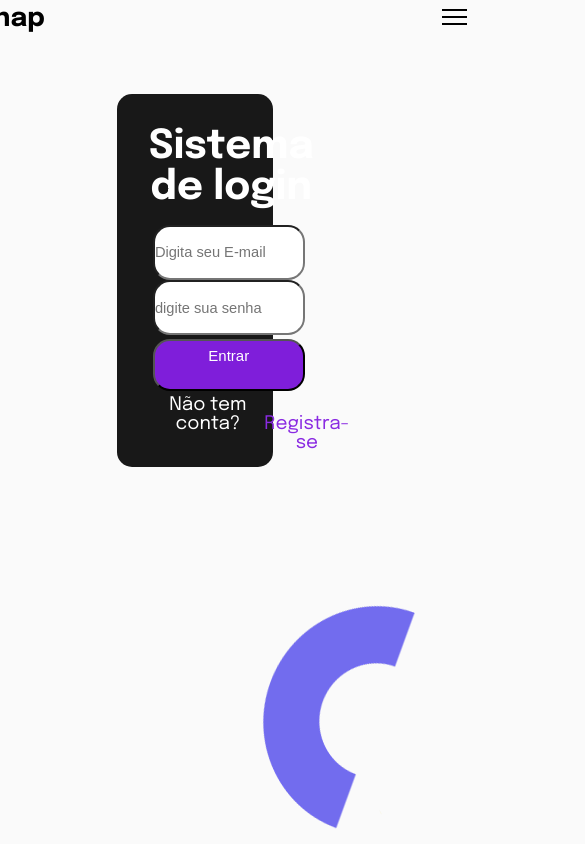
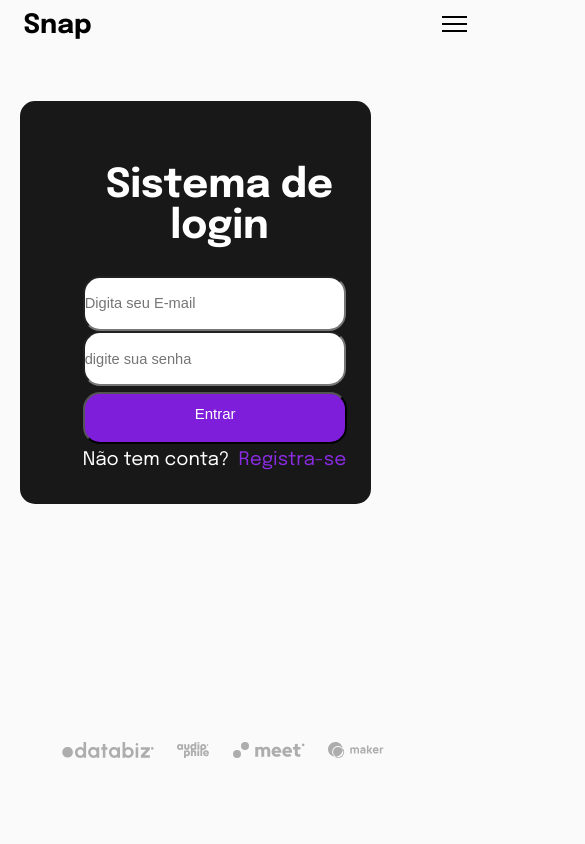
Before and after one commit to Marlondx/Snap, a React (Vite) app in the folder snap/: page /login in a window 390 px wide. Shown: the top 844 px of the page, 585 px wide, since content can reach past the window. Built offline with nearby package versions, Linux system fonts and the light colour scheme.

Commit message:
npm run dev

```diff
--- a/snap/src/App.jsx
+++ b/snap/src/App.jsx
@@ -22,11 +22,12 @@ function App() {
   }
 
   return (
+
         <div>
-
         <Router>
           <header>
             <Nave />
+
 
           </header>
           <article>
--- a/snap/src/componentes/footer/footercss.css
+++ b/snap/src/componentes/footer/footercss.css
@@ -31,14 +31,14 @@
 
 @media (max-width:600px) {
     .rodape img{
-        margin:130% 0 0 10%;
+        margin:10% 0 0 10%;
         height: 1.1em;
 
     }
     .rodape{
         display: flex;
         left: 1%;
-        margin:10% 0 2% 10%;
+        margin:8% 0 2% 10%;
         width: 40%;
 
 }
--- a/snap/src/componentes/header/nave.css
+++ b/snap/src/componentes/header/nave.css
@@ -104,7 +104,9 @@
         font-size:10pt ;
         width:25%;
         position:relative;
-        margin-left:-6%;
+       margin-left:6%;
+        margin-top:3%
+
     }
     #res{
         display: flex;
--- a/snap/src/componentes/paginas/cadastro.css
+++ b/snap/src/componentes/paginas/cadastro.css
@@ -51,3 +51,13 @@
     text-decoration: none;
     color: blueviolet;
 }
+
+@media (max-width:600px){
+    .cadastro1{
+        width: 90%;
+        margin-left: 5%;
+    }
+    .cadastro1 section{
+        margin-left: 21%;
+    }
+}
--- a/snap/src/componentes/paginas/login.jsx
+++ b/snap/src/componentes/paginas/login.jsx
@@ -61,8 +61,6 @@ function PgLogin () {
 
 
         </article>
-
-        <img src={iconeladoes} alt="" />
     </div>
 
     )
--- a/snap/src/componentes/paginas/pghome.css
+++ b/snap/src/componentes/paginas/pghome.css
@@ -27,3 +27,5 @@
     background-color: rgb(127, 30, 218);
     padding-left: -10%;
 }
+
+/* atalho conto e sihift e l selecionando oque quero mudar  */
--- a/snap/src/componentes/paginas/pglogincs.css
+++ b/snap/src/componentes/paginas/pglogincs.css
@@ -65,3 +65,13 @@
     text-decoration: none;
     color: blueviolet;
 }
+
+@media (max-width:600px){
+    .login1{
+        width: 90%;
+        margin-left: 5%;
+    }
+    .login1 section{
+        margin-left: 18%;
+    }
+}
--- a/snap/src/componentes/paginas/pgnao.css
+++ b/snap/src/componentes/paginas/pgnao.css
@@ -4,12 +4,22 @@
     width: 40%;
     height: 60%;
     font-size: 19pt;
-    background-color: rgba(182, 182, 182, 0);
     color :rgb(0, 0, 0);
     text-align:center;
     margin:20% 0 22% 30%;
     border-radius: 15px;
+
 }
 .pg h1{
     font-size: 25pt;
+
 }
+@media (max-width:600px){
+    .pg{
+        display: flex;
+        width: 90%;
+
+        margin:30% 0 0 5%;
+    }
+
+}
```
Lines whose indentation alone changed are shown as unchanged.
